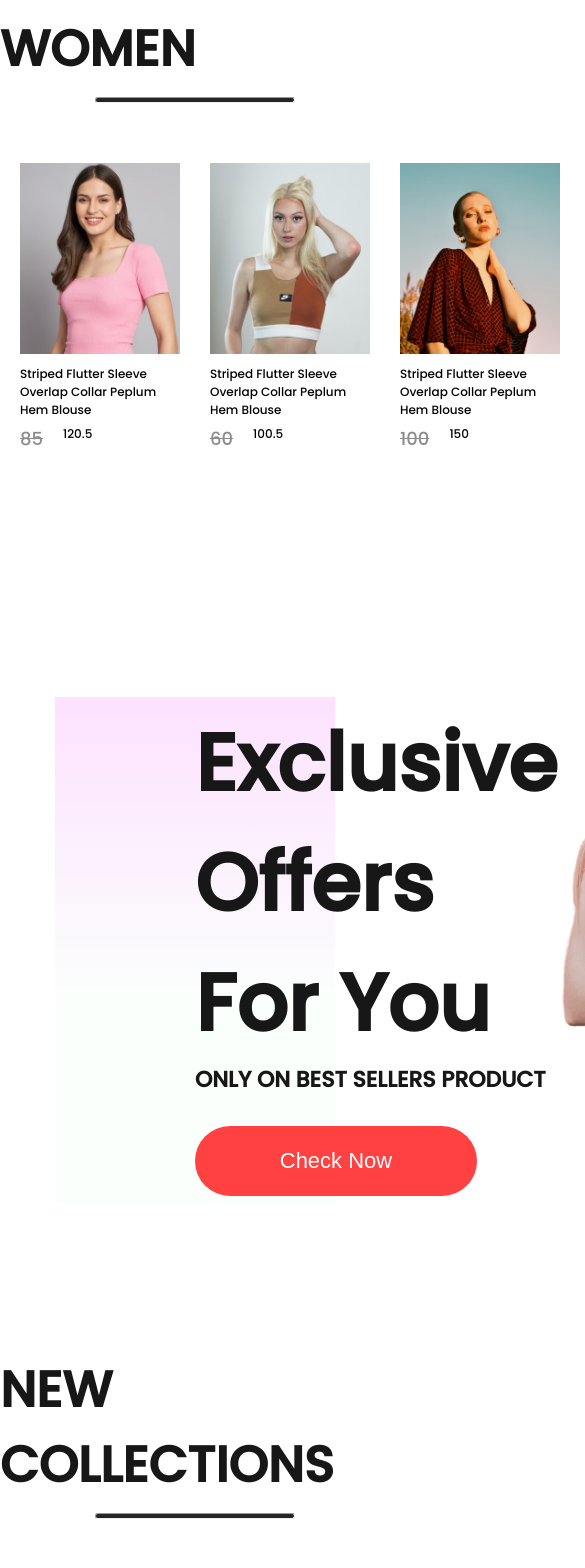
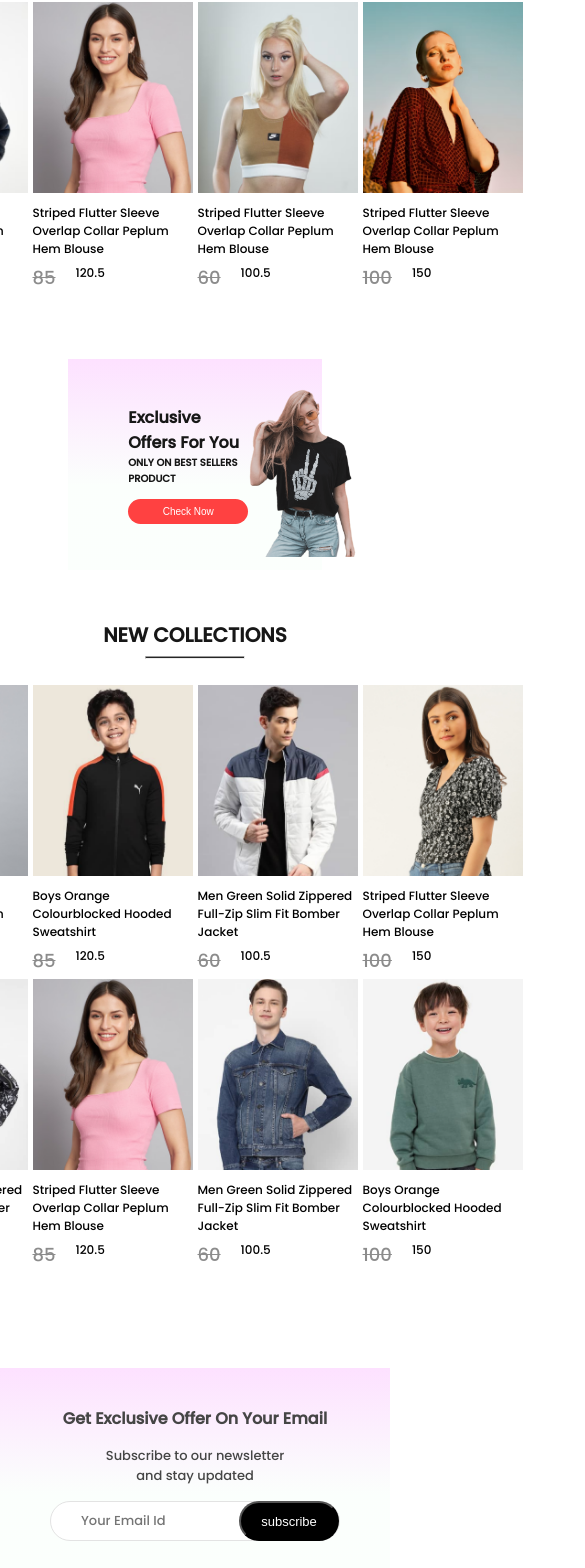
Before and after one commit to KetanKumar3/clothing-hub, a React (Vite) app in the folder frontend/: page / in a window 390 px wide. Shown: the part 967-2535 px from the top of the page, 585 px wide, since content can reach past the window. Built offline with nearby package versions, Linux system fonts and the light colour scheme.

Commit message:
feat:responsive some component

```diff
--- a/frontend/src/Components/Footer/Footer.css
+++ b/frontend/src/Components/Footer/Footer.css
@@ -59,3 +59,35 @@
     height:3px;
     background: #c7c7c7;
 }
+
+@media(max-width:800px){
+    .footer{
+        gap: 20px;
+    }
+
+    .footer-logo{
+        gap: 10px;
+        align-items: end;
+    }
+
+    .footer-logo img{
+        width: 40px;
+    }
+
+    .footer-logo p{
+        font-size: 25px;
+    }
+
+    .footer-links{
+        font-size: 14px;
+        gap: 10px;
+    }
+
+    .footer-social-icon img{
+        width: 22px;
+    }
+
+    .footer-copyright{
+        font-size: 13px;
+    }
+}
--- a/frontend/src/Components/NewCollections/NewCollections.css
+++ b/frontend/src/Components/NewCollections/NewCollections.css
@@ -25,3 +25,62 @@
     margin-top: 50px;
     gap:30px;
 }
+
+@media(max-width:1280px){
+
+    .new-collections h1{
+        font-size: 40px;
+    }
+
+    .new-collections hr{
+        width: 160px;
+        height: 4px;
+    }
+
+    .collections{
+        gap: 20px;
+        margin-top: 30px;
+    }
+}
+
+@media(max-width:1024px){
+    .new-collections h1{
+        font-size: 30px;
+    }
+
+    .new-collections hr{
+        width: 120px;
+        height: 3px;
+    }
+
+    .collections{
+        gap: 15px;
+        margin-top: 20px;
+    }
+}
+
+@media(max-width:800px){
+    .new-collections{
+        gap: 6px;
+    }
+
+    .new-collections h1{
+        font-size: 20px;
+    }
+
+    .new-collections hr{
+        width: 100px;
+    }
+
+    .collections{
+        gap: 5px;
+    }
+}
+
+@media(max-width:500){
+    .collections{
+        display: grid;
+        grid-template-columns: 1fr 1fr;
+        gap: 20px;
+    }
+}
--- a/frontend/src/Components/NewsLetter/NewsLetter.css
+++ b/frontend/src/Components/NewsLetter/NewsLetter.css
@@ -53,3 +53,121 @@
     font-size: 16px;
     cursor: pointer;
 }
+
+@media(max-width:1280px){
+    .newsletter{
+        padding: 0px 80px;
+        margin-bottom: 120px;
+        gap: 20px;
+    }
+
+    .newsletter h1{
+        font-size: 36px;
+    }
+
+    .newsletter p{
+        font-size: 16px;
+    }
+
+    .newsletter div{
+        width: 600px;
+        height: 60px;
+    }
+
+    .newsletter div input{
+        width: 400px;
+    }
+
+    .newsletter div button{
+        width: 160px;
+        height: 60px;
+    }
+}
+
+@media(max-width:1024px){
+    .newsletter{
+        margin-bottom: 60px;
+    }
+
+    .newsletter h1{
+        font-size: 30px;
+    }
+
+    .newsletter p{
+        font-size: 14px;
+    }
+
+    .newsletter div{
+        width: 500px;
+        height: 50px;
+    }
+
+    .newsletter div input{
+        width: 300px;
+        font-size: 14px;
+    }
+
+    .newsletter div button{
+        width: 120px;
+        height: 50px;
+        font-size: 14px;
+    }
+}
+
+@media(max-width:800px){
+    .newsletter{
+        margin-bottom: 30px;
+        height: 35vh;
+    }
+
+    .newsletter h1{
+        font-size: 18px;
+    }
+
+    .newsletter p{
+        font-size: 12px;
+    }
+
+    .newsletter div{
+        width: 400px;
+        height: 40px;
+    }
+
+    .newsletter div input{
+        width: 200px;
+        font-size: 13px;
+    }
+
+    .newsletter div button{
+        width: 100px;
+        height: 40px;
+        font-size: 13px;
+    }
+}
+
+@media(max-width:500px){
+    .newsletter{
+        width: 100%;
+        height: 25vh;
+        padding: 0;
+        gap: 15px;
+    }
+
+    .newsletter h1{
+        font-size: 16px;
+    }
+
+    .newsletter p{
+        font-size: 13px;
+        max-width: 200px;
+        text-align: center;
+    }
+
+    .newsletter div{
+        width: 290px;
+    }
+
+    .newsletter div input{
+        width: 130px;
+    }
+}
--- a/frontend/src/Components/Offers/Offers.css
+++ b/frontend/src/Components/Offers/Offers.css
@@ -47,3 +47,112 @@
     justify-content: flex-end;
     padding-top: 50px;
 }
+
+@media(max-width:1280px){
+    .offers{
+        padding: 0px 80px;
+        margin-bottom: 120px;
+    }
+
+    .offers-left h1{
+        font-size: 40px;
+    }
+
+    .offers-left p{
+        font-size: 18px;
+    }
+
+    .offers-right img{
+        width: 300px;
+    }
+
+    .offers-left button{
+        width: 220px;
+        height: 50px;
+        font-size: 18px;
+    }
+
+    .offers-right{
+        padding-top: 30px;
+    }
+}
+
+@media(max-width:1024px){
+    .offers{
+        padding: 0px 60px;
+        margin-bottom: 80px;
+        height: 40vh;
+    }
+
+    .offers-left h1{
+        font-size: 30px;
+    }
+
+    .offers-left p{
+        font-size: 16px;
+    }
+
+    .offers-right img{
+        width: 200px;
+    }
+
+    .offers-left button{
+        width: 160px;
+        height: 40px;
+        font-size: 16px;
+    }
+
+    .offers-right{
+        padding-top: 10px;
+    }
+}
+
+@media(max-width:800px){
+    .offers{
+        margin-bottom: 60px;
+    }
+
+    .offers-left h1{
+        font-size: 22px;
+    }
+
+    .offers-left p{
+        font-size: 13px;
+    }
+
+    .offers-right img{
+        width: 180px;
+    }
+
+    .offers-left button{
+        width: 140px;
+        height: 30px;
+        font-size: 12px;
+    }
+}
+
+@media(max-width:800px){
+    .offers{
+        height: 25vh;
+        margin-bottom: 50px;
+    }
+
+    .offers-left h1{
+        font-size: 16px;
+    }
+
+    .offers-left p{
+        font-size: 10px;
+    }
+
+    .offers-right img{
+        width: 120px;
+    }
+
+    .offers-left button{
+        width: 120px;
+        height: 25px;
+        font-size: 10px;
+        margin-top: 12px;
+    }
+}
--- a/frontend/src/Components/Popular/Popular.css
+++ b/frontend/src/Components/Popular/Popular.css
@@ -24,3 +24,74 @@
     display: flex;
     gap:30px;
 }
+
+@media(max-width:1280px){
+    .popular{
+        height: 70vh;
+    }
+
+    .popular h1{
+        font-size: 40px;
+    }
+
+    .popular hr{
+        width: 160px;
+        height: 4px;
+    }
+
+    .popular-item{
+        gap: 20px;
+        margin-top: 30px;
+    }
+}
+
+@media(max-width:1024px){
+    .popular{
+        height: 60vh;
+    }
+
+    .popular h1{
+        font-size: 30px;
+    }
+
+    .popular hr{
+        width: 120px;
+        height: 3px;
+    }
+
+    .popular-item{
+        gap: 15px;
+        margin-top: 20px;
+    }
+}
+
+@media(max-width:800px){
+    .popular{
+        height: 50vh;
+        gap: 6px;
+    }
+
+    .popular h1{
+        font-size: 20px;
+    }
+
+    .popular hr{
+        width: 100px;
+    }
+
+    .popular-item{
+        gap: 5px;
+    }
+}
+
+@media(max-width:500){
+    .popular{
+        height: 90vh;
+    }
+
+    .popular-item{
+        display: grid;
+        grid-template-columns: 1fr 1fr;
+        gap: 20px;
+    }
+}
--- a/frontend/src/Pages/CSS/ShopCategory.css
+++ b/frontend/src/Pages/CSS/ShopCategory.css
@@ -41,3 +41,66 @@
     font-size: 18px;
     font-weight: 500;
 }
+
+@media(max-width:1280px){
+    .shopcategory-banner{
+        margin: 20px auto;
+        width: 90%;
+    }
+
+    .shopcategory-indexSort{
+        width: 90%;
+        margin: auto;
+    }
+
+    .shopcategory-sort{
+        padding: 5px 10px;
+        font-size: 12px;
+    }
+
+    .shopcategory-indexSort p{
+        font-size: 12px;
+    }
+
+    .shopcategory-products{
+        width: 90%;
+        margin: 10px auto;
+        row-gap: 40px;
+    }
+
+    .shopcategory-products .item{
+        margin: auto;
+    }
+
+    .shopcategory-loadmore{
+        margin: 100px auto;
+        width: 200px;
+        height: 60px;
+        font-size: 16px;
+    }
+}
+
+@media(max-width:800px){
+    .shopcategory-banner{
+        width: 95%;
+    }
+
+    .shopcategory-products{
+        width: 95%;
+        margin: 10px auto;
+        row-gap: 40px;
+    }
+
+    .shopcategory-loadmore{
+        margin: 60px auto;
+        width: 150px;
+        height: 40px;
+        font-size: 13px;
+    }
+}
+
+@media(max-width:500px){
+    .shopcategory-products{
+        grid-template-columns: 1fr 1fr;
+    }
+}
```
